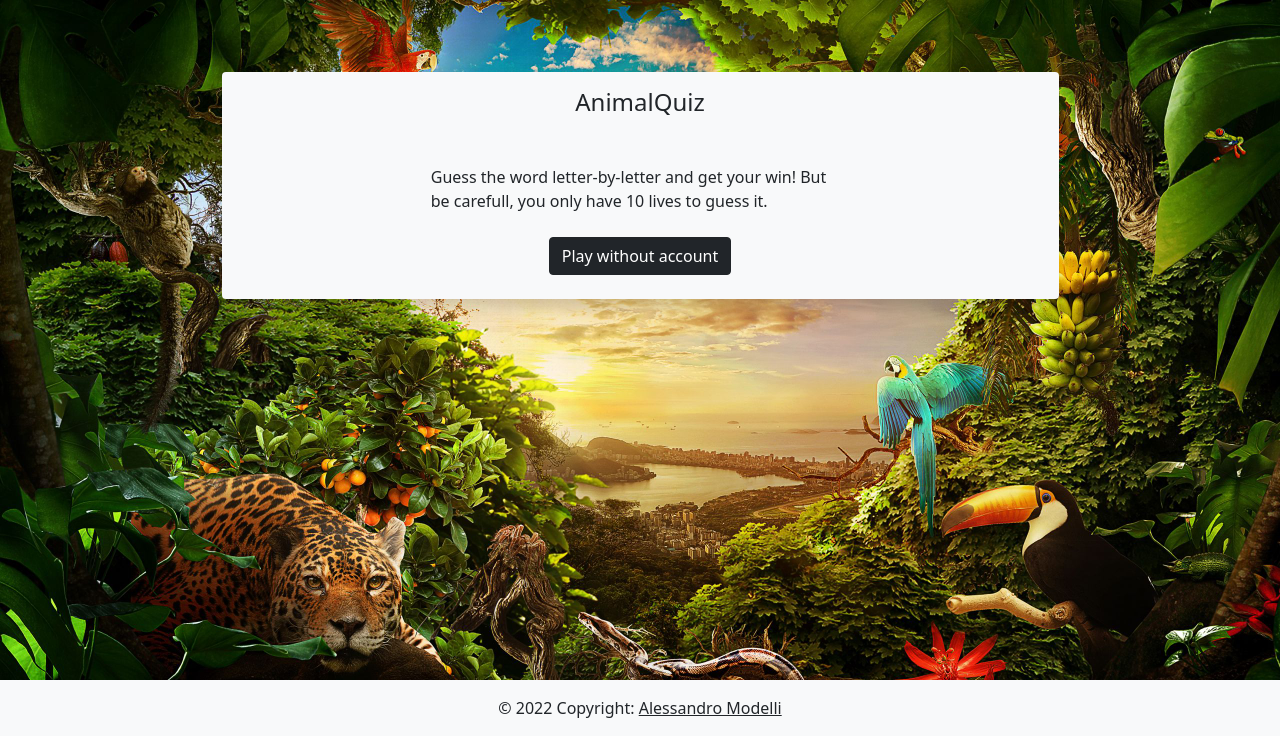
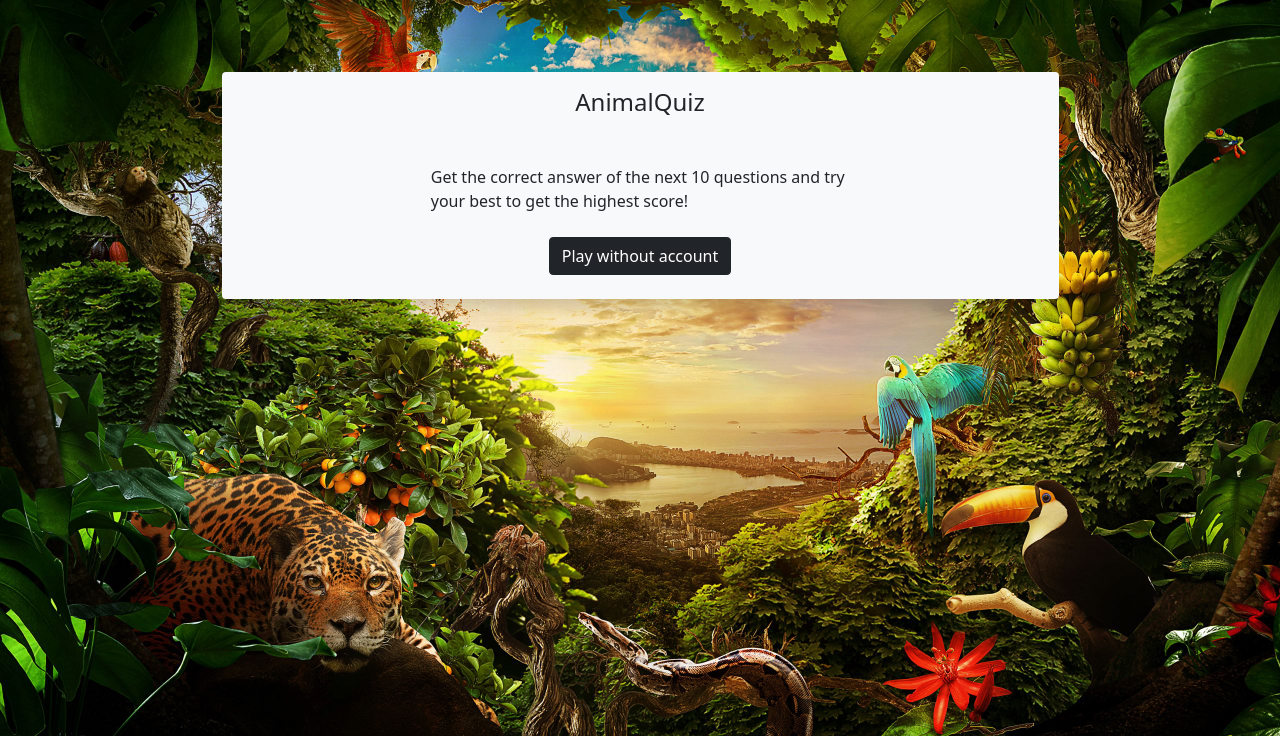
Before and after one commit to Amodda/AnimalHouse, a PHP site: page /animalQuiz.php in a window 1280 px wide. Shown: the part 64-800 px from the top of the page. Run offline with PHP 8.4, Linux system fonts and the light colour scheme.

Commit message:
quiz + salvataggio punti

```diff
--- a/AnimalHouse/animalQuiz.php
+++ b/AnimalHouse/animalQuiz.php
@@ -48,7 +48,7 @@ session_start();
 
               </div>
               <div class="flex-column align-items-center justify-content-center my-4 w-100" style="display: flex;" id="startView">
-                <p class="w-50 mb-4">Guess the word letter-by-letter and get your win! But be carefull, you only have 10 lives to guess it.</p>
+                <p class="w-50 mb-4">Get the correct answer of the next 10 questions and try your best to get the highest score!</p>
                 <?php
                   if(isset($_SESSION['user'])){
                     echo '<button class="btn btn-dark" onClick="startGame()" id="hangmanStartButton">Start Game</button>';
@@ -59,44 +59,41 @@ session_start();
               </div>
 
               <div class="w-75 flex-column justify-content-center align-items-center my-4" style="display: none;" id="quizView">
+                  <div class="w-100 d-flex justify-content-center align-items-center my-3" >
+                    <h5 id="quizPoints"></h5>
+                  </div>
                   <div class="my-2" id="quizImg">
 
                   </div>
                   <div class="d-flex ">
                     <h5 id="quizQuestion"></h5>
                   </div>
-                  <div class="flex-column align-items-center justify-content-center my-4" style="display: flex;" id="quizAnswers">
+                  <div class="w-100 flex-column align-items-center justify-content-center my-4" style="display: flex;" id="quizAnswers">
 
                     <div class="w-100 d-flex flex-row justify-content-center">
-                      <button class="w-100 m-1 btn rounded border shadow-sm" id="ans0" onclick="answer(0)"></button>
-                      <button class="w-100 m-1 btn rounded border shadow-sm" id="ans1" onclick="answer(1)"></button>
+                      <button class="w-100 m-1 btn rounded border shadow-sm" id="ans0" onClick="answer(0)"></button>
+                      <button class="w-100 m-1 btn rounded border shadow-sm" id="ans1" onClick="answer(1)"></button>
                     </div>
 
                     <div class="w-100 d-flex flex-row justify-content-center">
-                      <button class="w-100 m-1 btn rounded border shadow-sm" id="ans2" onclick="answer(2)"></button>
-                      <button class="w-100 m-1 btn rounded border shadow-sm" id="ans3" onclick="answer(3)"></button>
+                      <button class="w-100 m-1 btn rounded border shadow-sm" id="ans2" onClick="answer(2)"></button>
+                      <button class="w-100 m-1 btn rounded border shadow-sm" id="ans3" onClick="answer(3)"></button>
                     </div>
 
                   </div>
-                  <div id="hangmanWinner">
+                  <div class="w-100 d-flex flex-row justify-content-end align-items-center">
+                    <button class="btn btn-dark" id="nextQuestBtn" onClick="nextQuestion()" disabled>Next</button>
+                  </div>
 
-                  </div>
+
+              </div>
+              <div class="w-75 flex-column justify-content-center align-items-center my-4" id="quizEnd" style="display: none;">
 
               </div>
 
           </div>
       </div>
 
-    <footer class="bg-light text-center w-100 mt-4 footer" >
-
-
-        <!-- Copyright -->
-        <div class="text-center p-3">
-          © 2022 Copyright:
-          <a class="text-dark" href="">Alessandro Modelli</a>
-        </div>
-        <!-- Copyright -->
-      </footer>
 
 
 </body>
--- a/AnimalHouse/js/quiz.js
+++ b/AnimalHouse/js/quiz.js
@@ -1,4 +1,9 @@
 var quest = ['What is the name of this animal?', 'What is the maximum weight of this animal?', 'This animal diet is based on?', "What is the latin name of this animal?"];
+var questionNumber;
+var animalAnswer = []; //Animal with correct answer
+var questType = '';
+var points = 0;
+var questCounter = 3;
 
 function startGame(){
     document.getElementById('startView').style.display = "none";
@@ -25,14 +30,13 @@ function requestData(){
     }
 }
 //requestData();
-var questionNumber = Math.floor(Math.random() * 4);
-var animalAnswer = [];
-var questType = '';
+
 
 function presentData(jsonData){
     var animals = jsonData;
     animalAnswer = animals[0];
 
+    questionNumber = Math.floor(Math.random() * 4);
 
     var animalAnswers = [];
     if(questionNumber == 0){
@@ -49,34 +53,94 @@ function presentData(jsonData){
         animalAnswers.push(animals[i][questType]);
     }
     shuffle(animalAnswers);
+
+    updatePoints();
     document.getElementById('quizImg').innerHTML = '<img src="'+ animalAnswer['image_link'] + '" id="quizImage">';
-    document.getElementById('quizQuestion').innerHTML = '<p class="m-0 p-2">'+quest[questionNumber]+'</p>';;
+    document.getElementById('quizQuestion').innerHTML = '<p class="m-0 p-2">'+quest[questionNumber]+'</p>';
+
     for(i = 0; i < 4; i++){
         document.getElementById('ans'+ i).innerHTML = animalAnswers[i];
     }
-    //document.getElementById('quizAnswers').innerHTML = '<div class="d-flex flex-column"><div class="d-flex flex-row justify-content-around"><button class="w-50" id="ans0" onclick="answer(0)">' + animalAnswers[0]+ '</button><button class="w-50" id="ans1" onclick="answer(1)">' + animalAnswers[1]+ '</button></div><div class="d-flex flex-row justify-content-around"><button class="w-50" id="ans2" onclick="answer(2)">' + animalAnswers[2]+ '</button><button class="w-50" id="ans3" onclick="answer(3)">' + animalAnswers[3]+ '</button></div></div>';
 
-    console.log(quest[questionNumber]);
+    //console.log(quest[questionNumber]);
     console.log(animalAnswers);
     console.log(animalAnswer);
 
 }
-//console.log(word);
+
 function answer(answ){
     ans = document.getElementById('ans'+answ).innerHTML;
 
     if(ans == animalAnswer[questType]){
+        points++;
         document.getElementById('ans'+answ).style.background = 'green';
-        for(i = 0; i <4; i++){
-            document.getElementById('ans'+i).disabled = true;
+        disableAnswerButtons();
+
+    } else {
+        if(points > 0){
+            points--;
         }
-    } else {
         document.getElementById('ans'+answ).style.background = 'red';
-        for(i = 0; i <4; i++){
-            document.getElementById('ans'+i).disabled = true;
-        }
+        disableAnswerButtons();
     }
     console.log(ans);
+
+    document.getElementById('nextQuestBtn').disabled = false; //Enable next question button
+}
+
+function nextQuestion(){
+    if(questCounter > 0){
+        questCounter--;
+        document.getElementById('nextQuestBtn').disabled = true;
+        for(i = 0; i <4; i++){
+            document.getElementById('ans'+i).disabled = false;
+            document.getElementById('ans'+i).style.background = '';
+        }
+        requestData();
+    } else {
+        updatePoints();
+        endGame();
+    }
+
+
+}
+
+function disableAnswerButtons(){
+    for(i = 0; i <4; i++){
+        document.getElementById('ans'+i).disabled = true;
+    }
+}
+
+function updatePoints(){
+    document.getElementById('quizPoints').innerHTML = points + " pt";
+}
+
+function endGame(){
+    document.getElementById('quizView').style.display = "none";
+    document.getElementById('quizEnd').style.display = "flex";
+    var data = "quiz&&points=" + points;
+    ajax(data, "php/gamesManagement.php", "quizEnd");
+}
+
+function ajax(data, destination, response){
+    var xmlhttp = new XMLHttpRequest();
+    xmlhttp.onreadystatechange = function() {
+      if (this.readyState == 4 && this.status == 200) {
+
+          document.getElementById(response).style.display = 'flex';
+          document.getElementById(response).innerHTML = this.responseText;
+          //console.log("ciao");
+      }
+    };
+
+    xmlhttp.open("POST", destination + "?" + data,true);
+    xmlhttp.send();
+
+}
+
+function closeGame(){
+    location.href = "animalQuiz.php";
+
 }
 
 function shuffle(array) {
--- a/AnimalHouse/users.json
+++ b/AnimalHouse/users.json
@@ -1,4 +1 @@
-[{"name":"Admin","lastname":"Admin","email":"alessandro.modelli99@gmail.com","username":"admin","password":"$2y$10$Bd5rfZEFp7PqSr05aTlHl.2zhX4nMn9dR8f8TY388J6.kOdwlcf02","gamesPoints":{"quiz":0,"hangman":0,"memory":0}, "type" : "admin"},
-{"name":"Alessandro","lastname":"Modelli","email":"alessandro.modelli99@gmail.com","username":"alemodda","password":"$2y$10$7JWBobIENLvrtw0RlzuaGuN7ZFynlx73xodmii\/u4xzRP\/1oCq3Ha","gamesPoints":{"quiz":4,"hangman":1,"memory":1}, "type" : "user"},
-{"name":"fneahbano","lastname":"hfafwbaiun","email":"bbueuayf","username":"fauiwfhbiu","password":"$2y$10$SDAAbrnGI330CISJGiFmROguTMkIvNTR0iXRIaf61pSTFMipjJij6","gamesPoints":{"quiz":0,"hangman":0,"memory":0}, "type" : "user"},
-{"name":"fneahbano","lastname":"hfafwbaiun","email":"bbueuayf","username":"fauiwfhbiu","password":"$2y$10$SDAAbrnGI330CISJGiFmROguTMkIvNTR0iXRIaf61pSTFMipjJij6","gamesPoints":{"quiz":2,"hangman":0,"memory":0}, "type" : "user"}]
+[{"name":"Admin","lastname":"Admin","email":"alessandro.modelli99@gmail.com","username":"admin","password":"$2y$10$Bd5rfZEFp7PqSr05aTlHl.2zhX4nMn9dR8f8TY388J6.kOdwlcf02","gamesPoints":{"quiz":9,"hangman":0,"memory":0},"type":"admin"},{"name":"Alessandro","lastname":"Modelli","email":"alessandro.modelli99@gmail.com","username":"alemodda","password":"$2y$10$7JWBobIENLvrtw0RlzuaGuN7ZFynlx73xodmii\/u4xzRP\/1oCq3Ha","gamesPoints":{"quiz":4,"hangman":1,"memory":1},"type":"user"},{"name":"fneahbano","lastname":"hfafwbaiun","email":"bbueuayf","username":"fauiwfhbiu","password":"$2y$10$SDAAbrnGI330CISJGiFmROguTMkIvNTR0iXRIaf61pSTFMipjJij6","gamesPoints":{"quiz":0,"hangman":0,"memory":0},"type":"user"},{"name":"fneahbano","lastname":"hfafwbaiun","email":"bbueuayf","username":"fauiwfhbiu","password":"$2y$10$SDAAbrnGI330CISJGiFmROguTMkIvNTR0iXRIaf61pSTFMipjJij6","gamesPoints":{"quiz":2,"hangman":0,"memory":0},"type":"user"}]
```
Also changed, not shown: AnimalHouse/php/gamesManagement.php (added, +34 -0 lines), 1 other file.
